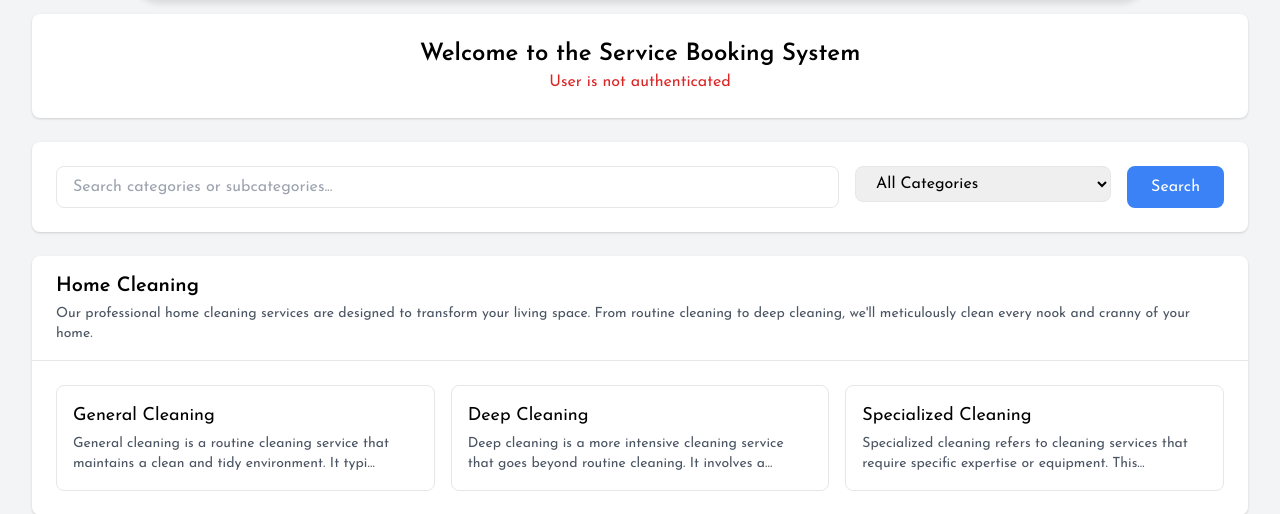
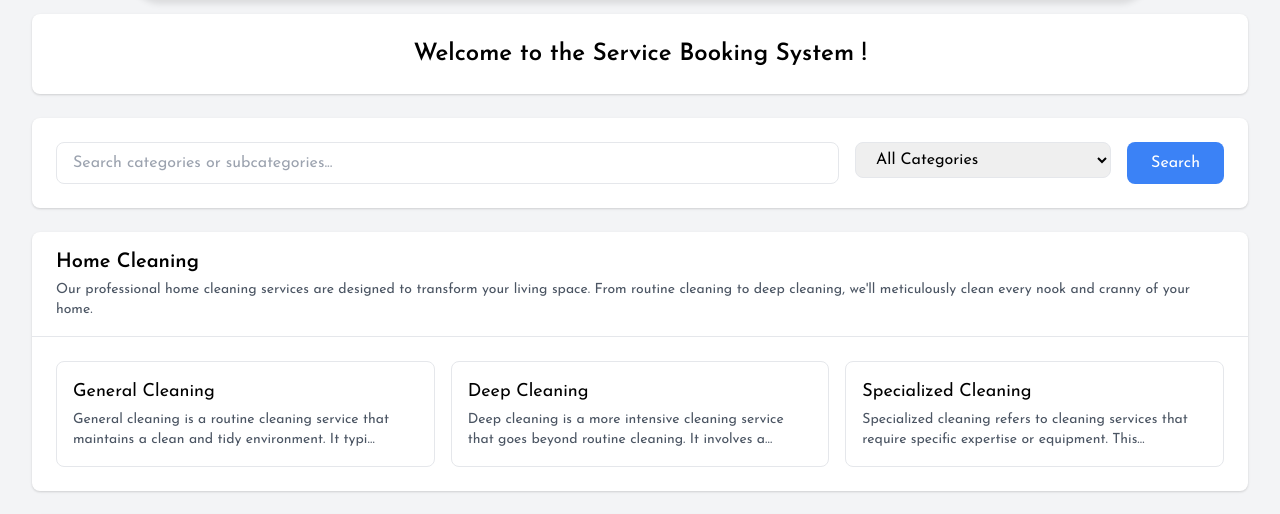
Before and after one commit to caqqmarina/GA2_KKI_ILoveBasdat, a Django app: page /homepage/ in a window 1280 px wide. Shown: the part 86-600 px from the top of the page. Run offline with Django 5.2, Linux system fonts and the light colour scheme; data comes from the database, SQL or seed files in the repository.

Commit message:
cleaner html on homepage and navbar

```diff
--- a/main/templates/Homepage.html
+++ b/main/templates/Homepage.html
@@ -13,8 +13,8 @@
     <div class="max-w-7xl mx-auto px-4 sm:px-6 lg:px-8">
         <!-- Authentication Status Box -->
         <div class="bg-white rounded-lg shadow p-6 mb-6">
-            <h2 class ="text-center text-2xl font-bold">Welcome to the Service Booking System</h2>
-            {% if user and user.is_authenticated %}
+            <h2 class ="text-center text-2xl font-bold">Welcome to the Service Booking System !</h2>
+            <!-- {% if user and user.is_authenticated %}
                 <p class="text-center text-green-600">User is authenticated</p>
                 {% if is_worker %}
                     <p class="text-center text-green-600 mt-2">User is a Worker</p>
@@ -23,7 +23,7 @@
                 {% endif %}
             {% else %}
                 <p class="text-center text-red-600">User is not authenticated</p>
-            {% endif %}
+            {% endif %} -->
         </div>
 
         <!-- Search and Filter Section -->
--- a/templates/navbar1.html
+++ b/templates/navbar1.html
@@ -93,9 +93,9 @@
                     href="{% url 'register_landing' %}">Sign up</a>
                 {% else %}
                 <!-- Logged in - show profile picture and nav links -->
-                <div class="flex items-center space-x-5">
-                    <p>{{ is_worker|yesno:"Worker,User" }} | {{ user.name }}</p>
-                    <a href="{% url 'homepage' %}" class="text-gray-9000 hover:text-blue-900 text-sm font-semibold">Homepage</a>
+                <div class="flex items-center space-x-6">
+                    <p class="text-blue-500">{{ is_worker|yesno:"Worker,User" }} | {{ user.name }}</p>
+                    <a href="{% url 'homepage' %}" class="text-gray-900 hover:text-blue-900 text-900 font-medium">Homepage</a>
                     <div class="relative">
                         <button onclick="toggleDropdown()" class="focus:outline-none">
                             {% if user.sex == 'female' %}
```
